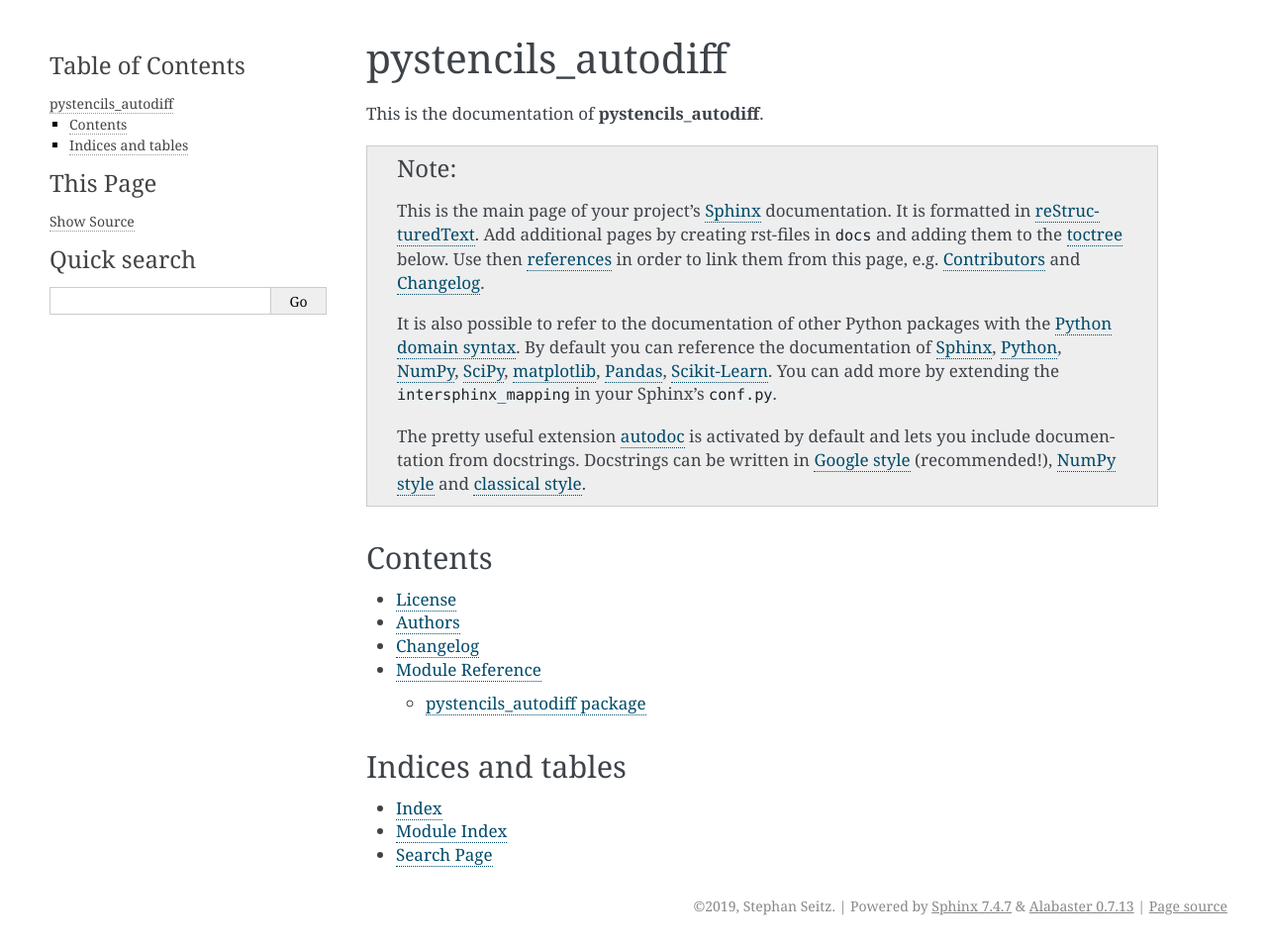
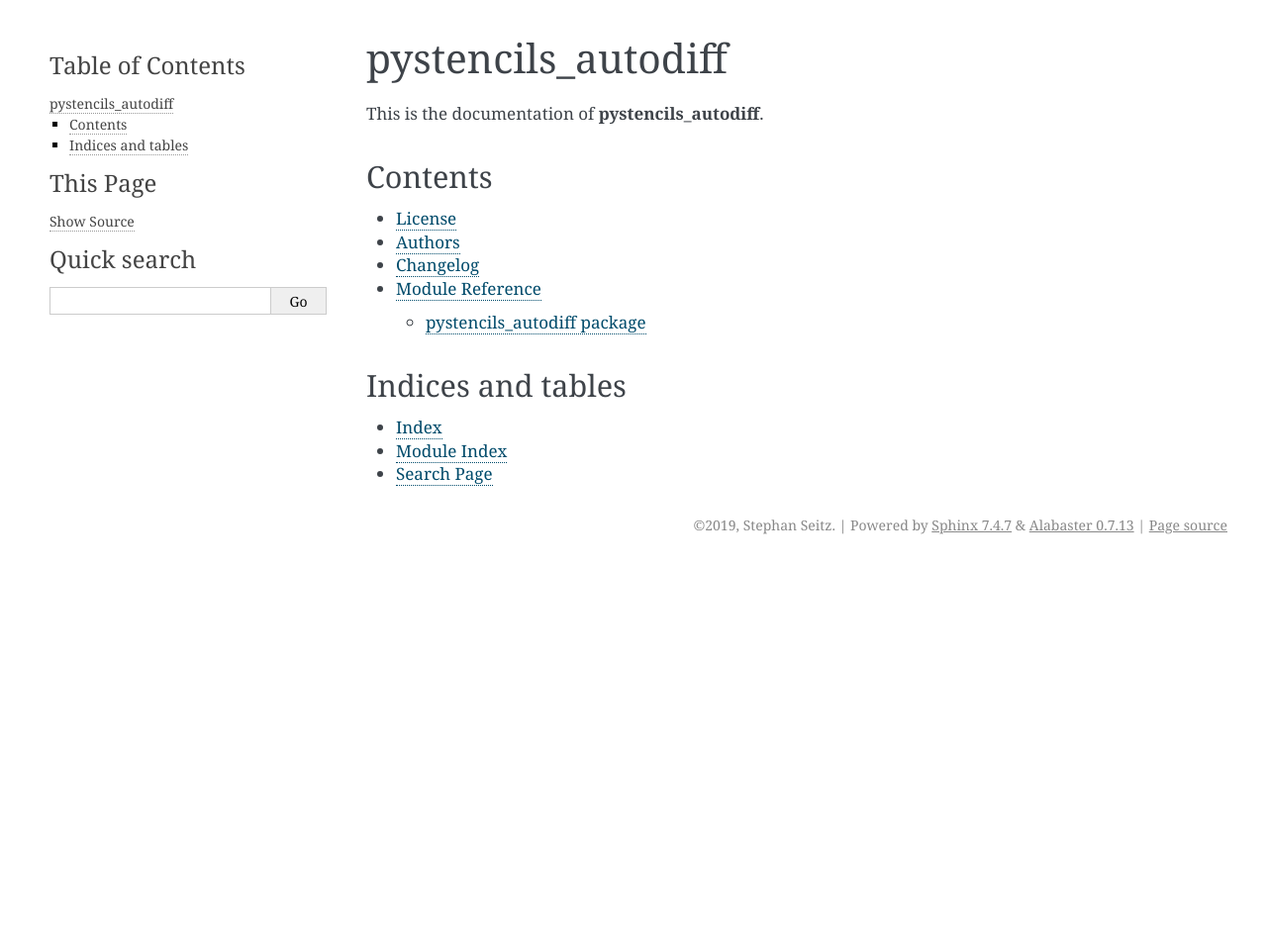
Before and after one commit to theHamsta/pystencils_autodiff, a Sphinx documentation site: the page built from docs/index.rst, in a window 1280 px wide. Shown: the whole page at 99% size. Built offline with Sphinx 7.4.7, drawn with Linux system fonts in a browser that asks for light colours; the version number is read from the project's files by our own code; after the commit the page ends 900 px from its top, so only the background shows below that.

Commit message:
Remove pyscaffold text in index.rst

```diff
--- a/docs/index.rst
+++ b/docs/index.rst
@@ -4,23 +4,6 @@ pystencils_autodiff
 
 This is the documentation of **pystencils_autodiff**.
 
-.. note::
-
-    This is the main page of your project's `Sphinx`_ documentation.
-    It is formatted in `reStructuredText`_. Add additional pages
-    by creating rst-files in ``docs`` and adding them to the `toctree`_ below.
-    Use then `references`_ in order to link them from this page, e.g.
-    :ref:`authors` and :ref:`changes`.
-
-    It is also possible to refer to the documentation of other Python packages
-    with the `Python domain syntax`_. By default you can reference the
-    documentation of `Sphinx`_, `Python`_, `NumPy`_, `SciPy`_, `matplotlib`_,
-    `Pandas`_, `Scikit-Learn`_. You can add more by extending the
-    ``intersphinx_mapping`` in your Sphinx's ``conf.py``.
-
-    The pretty useful extension `autodoc`_ is activated by default and lets
-    you include documentation from docstrings. Docstrings can be written in
-    `Google style`_ (recommended!), `NumPy style`_ and `classical style`_.
 
 
 Contents
@@ -41,19 +24,3 @@ Indices and tables
 * :ref:`genindex`
 * :ref:`modindex`
 * :ref:`search`
-
-.. _toctree: http://www.sphinx-doc.org/en/master/usage/restructuredtext/directives.html
-.. _reStructuredText: http://www.sphinx-doc.org/en/master/usage/restructuredtext/basics.html
-.. _references: http://www.sphinx-doc.org/en/stable/markup/inline.html
-.. _Python domain syntax: http://sphinx-doc.org/domains.html#the-python-domain
-.. _Sphinx: http://www.sphinx-doc.org/
-.. _Python: http://docs.python.org/
-.. _Numpy: http://docs.scipy.org/doc/numpy
-.. _SciPy: http://docs.scipy.org/doc/scipy/reference/
-.. _matplotlib: https://matplotlib.org/contents.html#
-.. _Pandas: http://pandas.pydata.org/pandas-docs/stable
-.. _Scikit-Learn: http://scikit-learn.org/stable
-.. _autodoc: http://www.sphinx-doc.org/en/stable/ext/autodoc.html
-.. _Google style: https://github.com/google/styleguide/blob/gh-pages/pyguide.md#38-comments-and-docstrings
-.. _NumPy style: https://numpydoc.readthedocs.io/en/latest/format.html
-.. _classical style: http://www.sphinx-doc.org/en/stable/domains.html#info-field-lists
```
